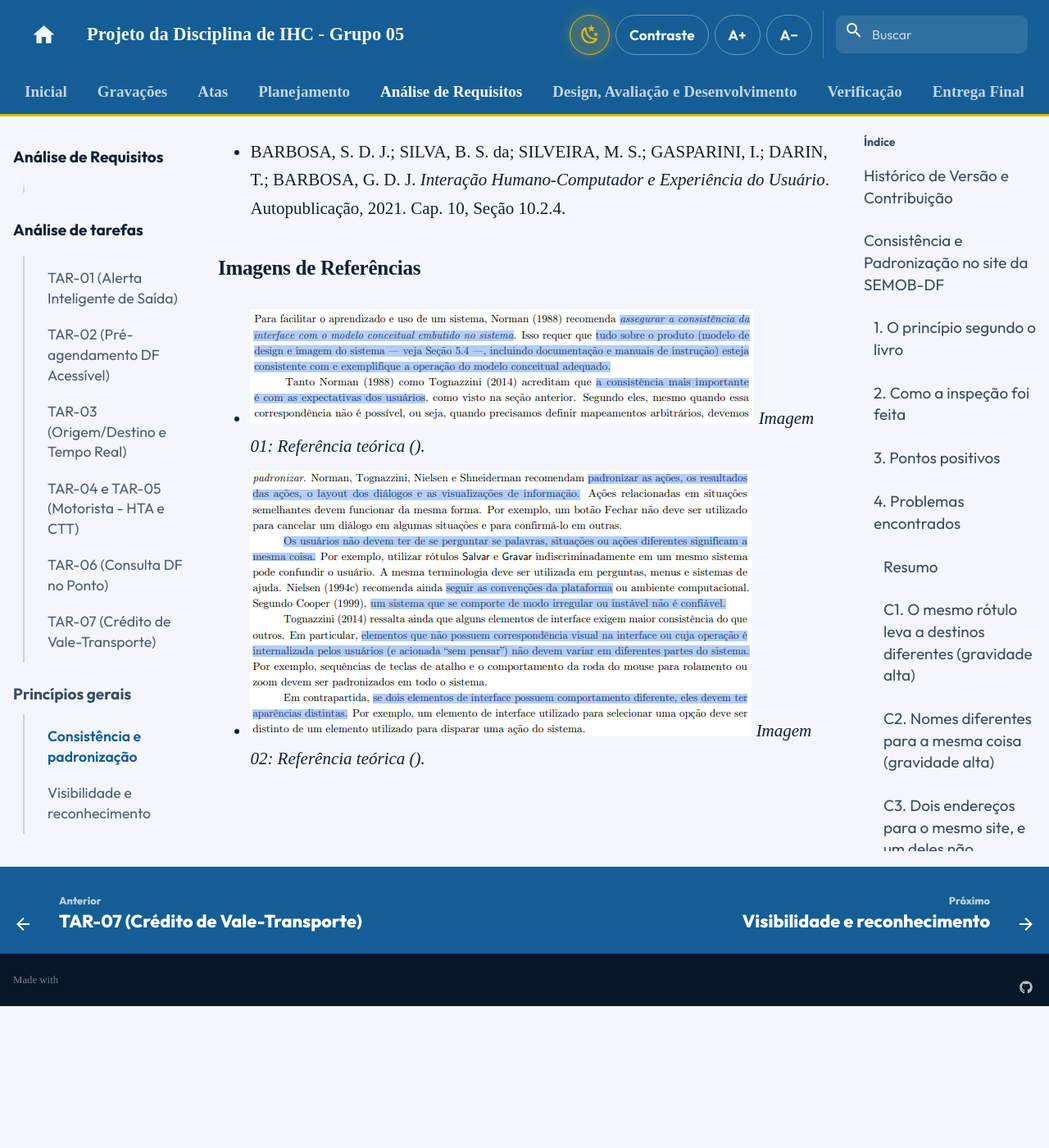
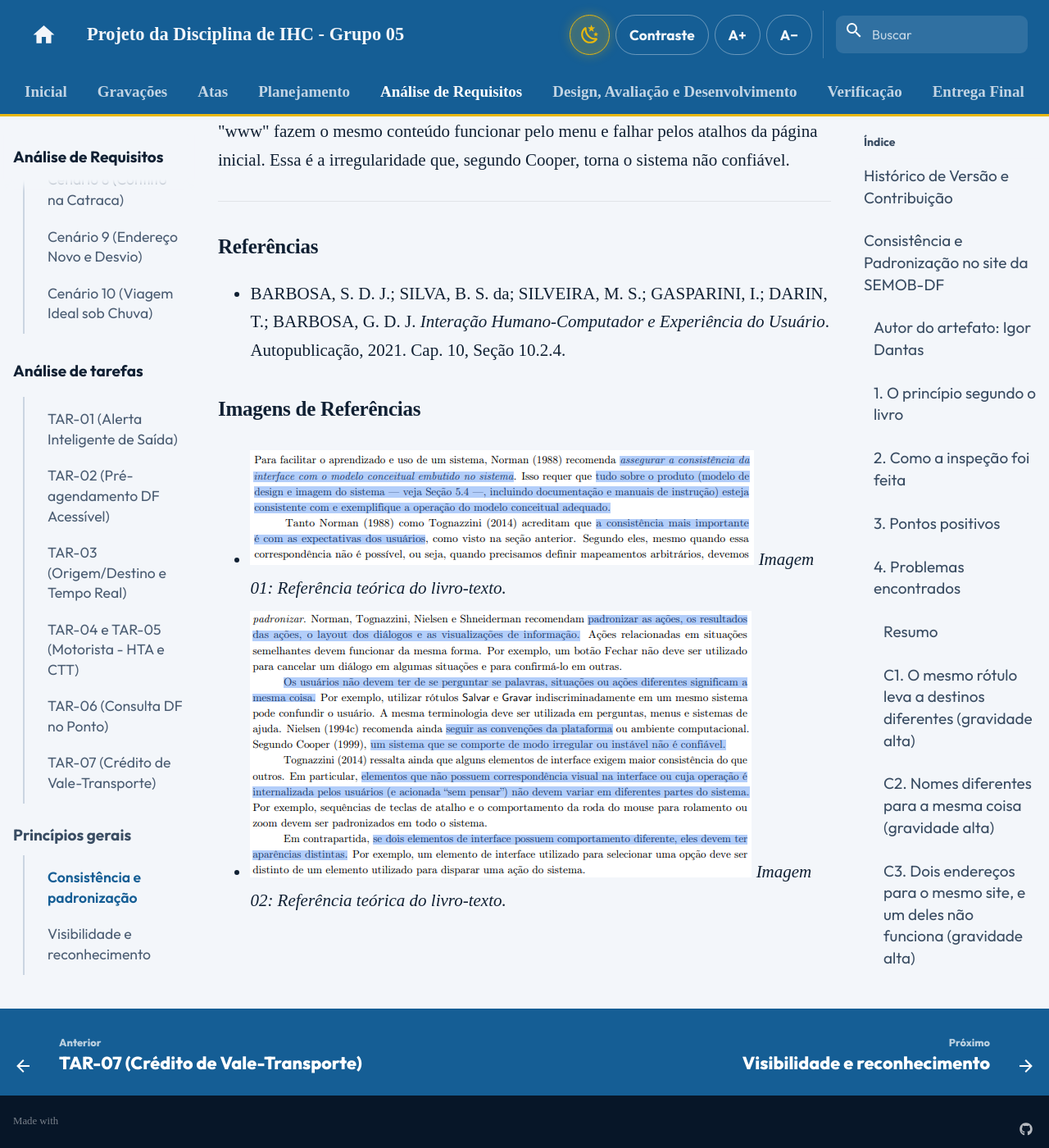
Before and after one commit to Interacao-Humano-Computador/2026.2-Grupo05, an MkDocs documentation site: the page built from docs/analise-de-requisitos/principios-gerais/consistencia-e-padronizacao.md, in a window 1280 px wide and 1400 px high, scrolled down 20026 px. Shown: the whole window at 82% size. Built offline with MkDocs 1.6.1 and Material for MkDocs 9.7.7, drawn with Linux system fonts in a browser that asks for light colours; comment, search, counter and statistics services are not loaded; before the commit the page ends 21253 px from its top, so only the background shows below that.

Commit message:
docs: conserta espacamentos

```diff
--- a/docs/analise-de-requisitos/principios-gerais/consistencia-e-padronizacao.md
+++ b/docs/analise-de-requisitos/principios-gerais/consistencia-e-padronizacao.md
@@ -9,9 +9,13 @@
 # Consistência e Padronização no site da SEMOB-DF
 
 **Site analisado:** <https://www.semob.df.gov.br/> (Secretaria de Estado de Transporte e Mobilidade do Distrito Federal)
+
 **Princípio:** 10.2.4 Consistência e Padronização
+
 **Referência:** Barbosa, S. D. J. et al. (2021). *Interação Humano-Computador e Experiência do Usuário*, Cap. 10: Princípios e Diretrizes para o Design de IHC, pp. 241–242.
+
 **Data da inspeção:** 05/10/2026, em navegador desktop (Google Chrome)
+
 **Autor do artefato:** [Igor Dantas](https://github.com/IgorDARAUJO)
 ---
 
@@ -277,7 +281,7 @@
 ### Imagens de Referências
 
 - ![imagem 1](../../assets/prints_referencias/print-consistencia-e-padronizacao-1.png)
-*Imagem 01: Referência teórica ().*
+*Imagem 01: Referência teórica do livro-texto.*
 
 - ![imagem 2](../../assets/prints_referencias/print-consistencia-e-padronizacao-2.png)
-*Imagem 02: Referência teórica ().*
+*Imagem 02: Referência teórica do livro-texto.*
```
